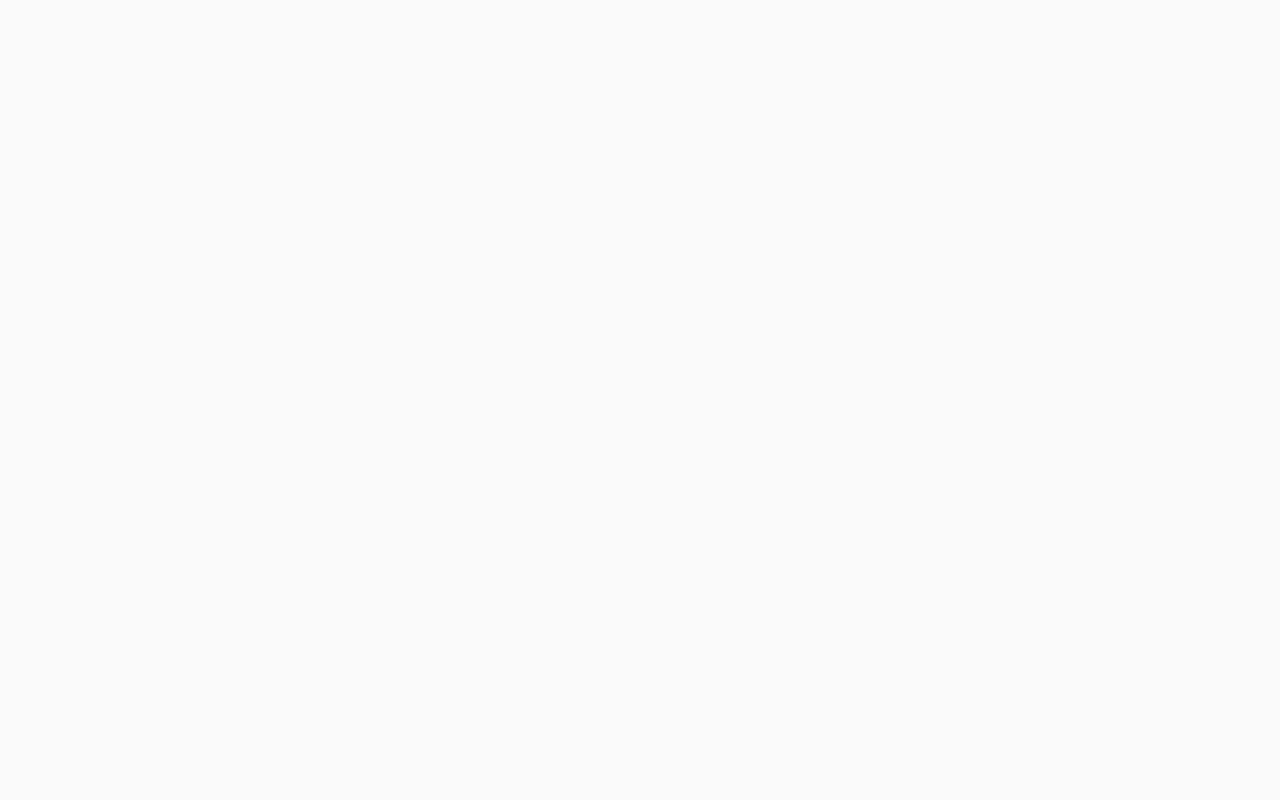
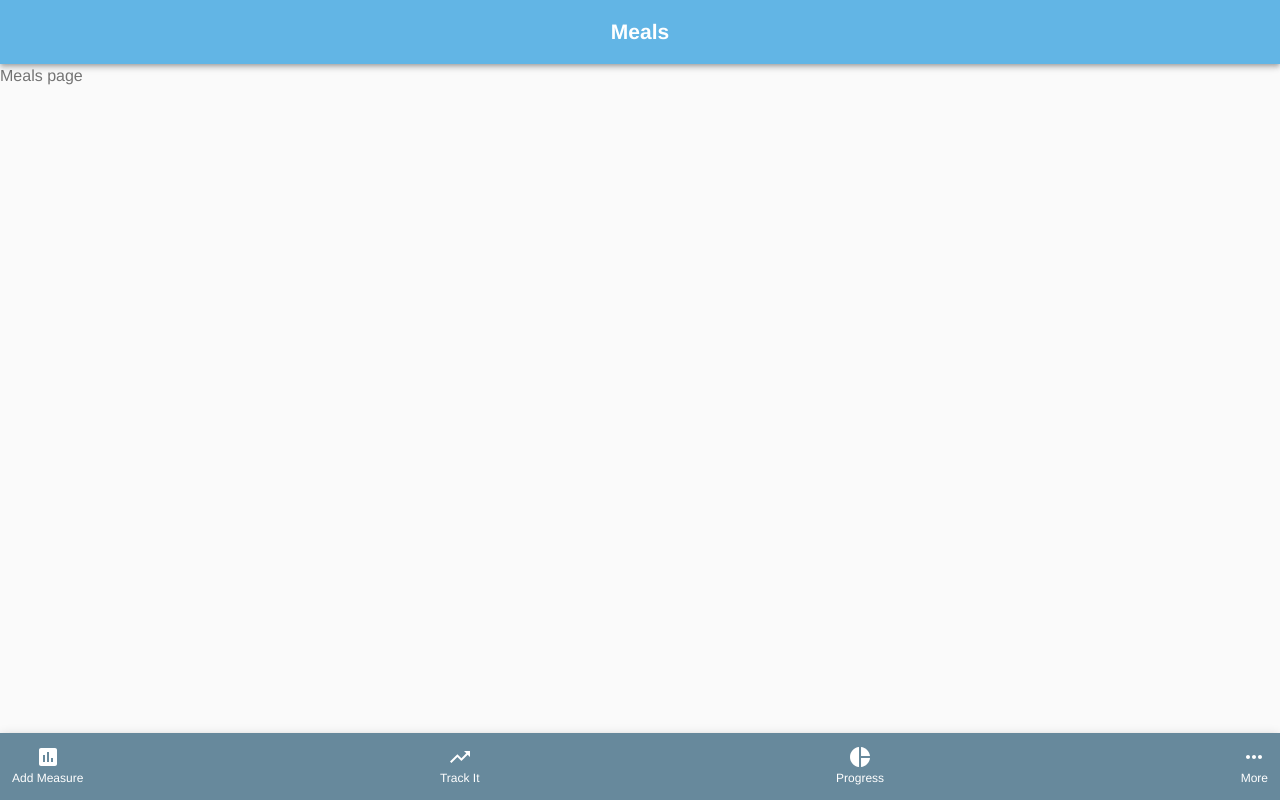
Before and after one commit to martinnajjar12/calories-frontend, a React (Create React App) app: page /meals in a window 1280 px wide. Built offline with nearby package versions, Linux system fonts and the light colour scheme.

Commit message:
Add routes for the different pages

```diff
--- a/src/App.js
+++ b/src/App.js
@@ -11,8 +11,11 @@ import {
 } from 'react-router-dom';
 import GuestPage from './components/GuestPage';
 import LoginPage from './components/LoginPage';
+import Meals from './components/Meals';
 import MemberPage from './components/MemberPage';
+import Progress from './components/Progress';
 import RegistrationPage from './components/RegistrationPage';
+import More from './components/More';
 
 const theme = createMuiTheme({
   palette: {
@@ -50,6 +53,9 @@ const App = () => {
           </Route>
           <Route exact path="/login" component={LoginPage} />
           <Route exact path="/registration" component={RegistrationPage} />
+          <Route exact path="/meals" component={Meals} />
+          <Route exact path="/progress" component={Progress} />
+          <Route exact path="/more" component={More} />
         </Switch>
       </BrowserRouter>
       <CssBaseline />
--- /dev/null
+++ b/src/components/Meals.js
@@ -0,0 +1,14 @@
+import { Typography } from '@material-ui/core';
+import React from 'react';
+import Header from './Header';
+import NavigationBar from './NavigationBar';
+
+const Meals = () => (
+  <>
+    <Header title="Meals" />
+    <Typography color="textSecondary">Meals page</Typography>
+    <NavigationBar />
+  </>
+);
+
+export default Meals;
--- a/src/components/MemberPage.js
+++ b/src/components/MemberPage.js
@@ -4,7 +4,7 @@ import NavigationBar from './NavigationBar';
 
 const MemberPage = () => (
   <>
-    <Header title="Add Measurement" />
+    <Header title="Add Meal" />
     <NavigationBar />
   </>
 );
--- /dev/null
+++ b/src/components/More.js
@@ -0,0 +1,14 @@
+import { Typography } from '@material-ui/core';
+import React from 'react';
+import Header from './Header';
+import NavigationBar from './NavigationBar';
+
+const More = () => (
+  <>
+    <Header title="Settings" />
+    <Typography color="textSecondary">More page</Typography>
+    <NavigationBar />
+  </>
+);
+
+export default More;
--- a/src/components/NavigationBar.js
+++ b/src/components/NavigationBar.js
@@ -10,6 +10,8 @@ import {
   TrendingUp,
 } from '@material-ui/icons';
 import { Grid, Typography } from '@material-ui/core';
+import { Link } from 'react-router-dom';
+import commonStyles from '../utils/commonStyles';
 
 const useStyles = makeStyles({
   appBar: {
@@ -27,36 +29,45 @@ const useStyles = makeStyles({
 
 const NavigationBar = () => {
   const classes = useStyles();
+  const commonClasses = commonStyles();
 
   return (
     <>
       <AppBar position="fixed" className={classes.appBar}>
         <Toolbar disableGutters>
           <Grid container justify="space-between">
+            <Link className={commonClasses.anchorText} to="/">
               <IconButton className={classes.whiteCol}>
                 <Grid container direction="column" alignItems="center">
                   <InsertChart />
                   <Typography component="p" className={classes.fSize} variant="subtitle2" color="textPrimary">Add Measure</Typography>
                 </Grid>
               </IconButton>
+            </Link>
+            <Link className={commonClasses.anchorText} to="/meals">
               <IconButton className={classes.whiteCol}>
                 <Grid container direction="column" alignItems="center">
                   <TrendingUp />
                   <Typography component="p" className={classes.fSize} variant="subtitle2" color="textPrimary">Track It</Typography>
                 </Grid>
               </IconButton>
+            </Link>
+            <Link className={commonClasses.anchorText} to="/progress">
               <IconButton className={classes.whiteCol}>
                 <Grid container direction="column" alignItems="center">
                   <PieChart />
                   <Typography component="p" className={classes.fSize} variant="subtitle2" color="textPrimary">Progress</Typography>
                 </Grid>
               </IconButton>
+            </Link>
+            <Link className={commonClasses.anchorText} to="/more">
               <IconButton className={classes.whiteCol}>
                 <Grid container direction="column" alignItems="center">
                   <MoreHoriz />
                   <Typography component="p" className={classes.fSize} variant="subtitle2" color="textPrimary">More</Typography>
                 </Grid>
               </IconButton>
+            </Link>
           </Grid>
         </Toolbar>
       </AppBar>
--- /dev/null
+++ b/src/components/Progress.js
@@ -0,0 +1,14 @@
+import { Typography } from '@material-ui/core';
+import React from 'react';
+import Header from './Header';
+import NavigationBar from './NavigationBar';
+
+const Progress = () => (
+  <>
+    <Header title="Progress" />
+    <Typography color="textSecondary">Hello World</Typography>
+    <NavigationBar />
+  </>
+);
+
+export default Progress;
```
Lines whose indentation alone changed are shown as unchanged.
